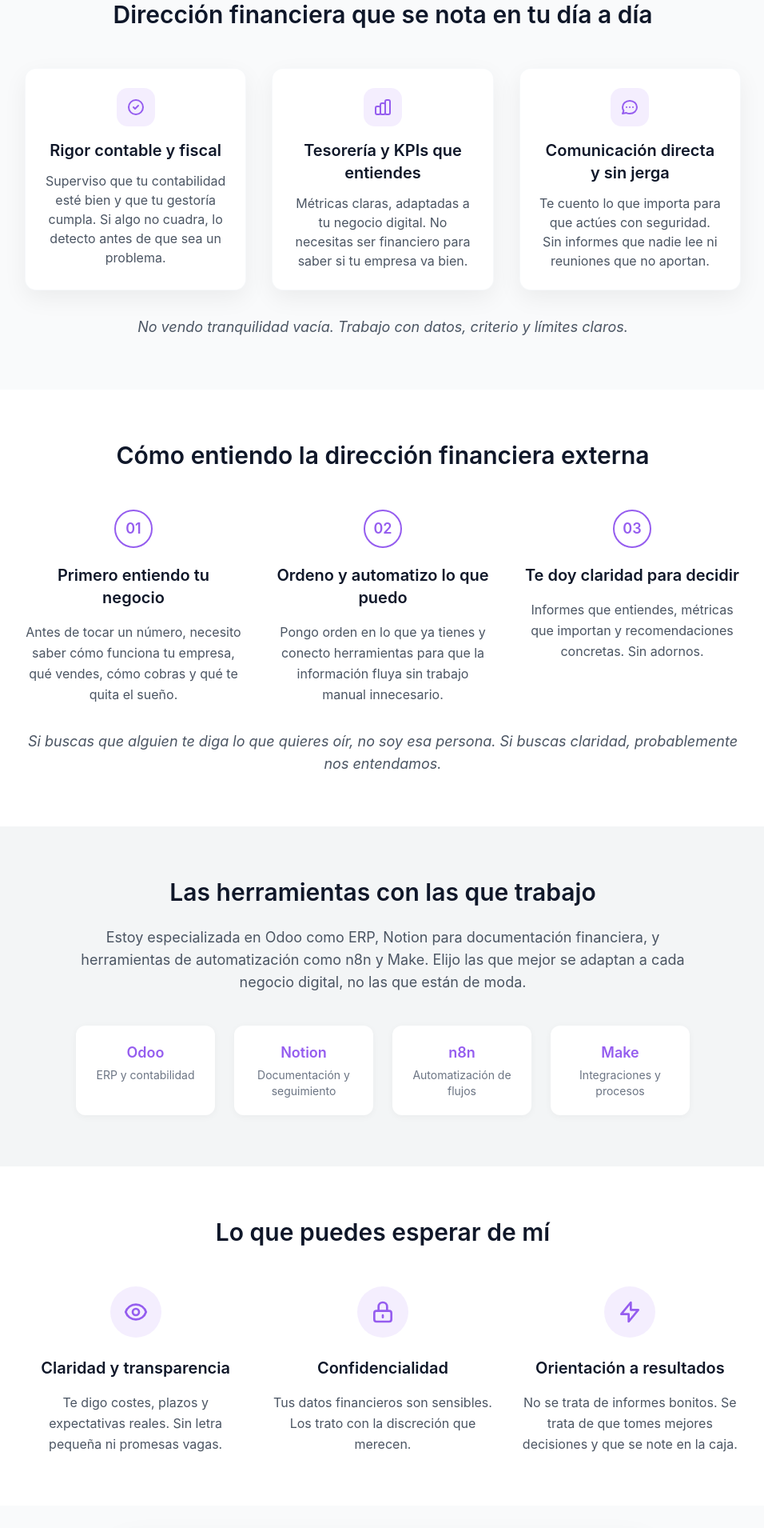
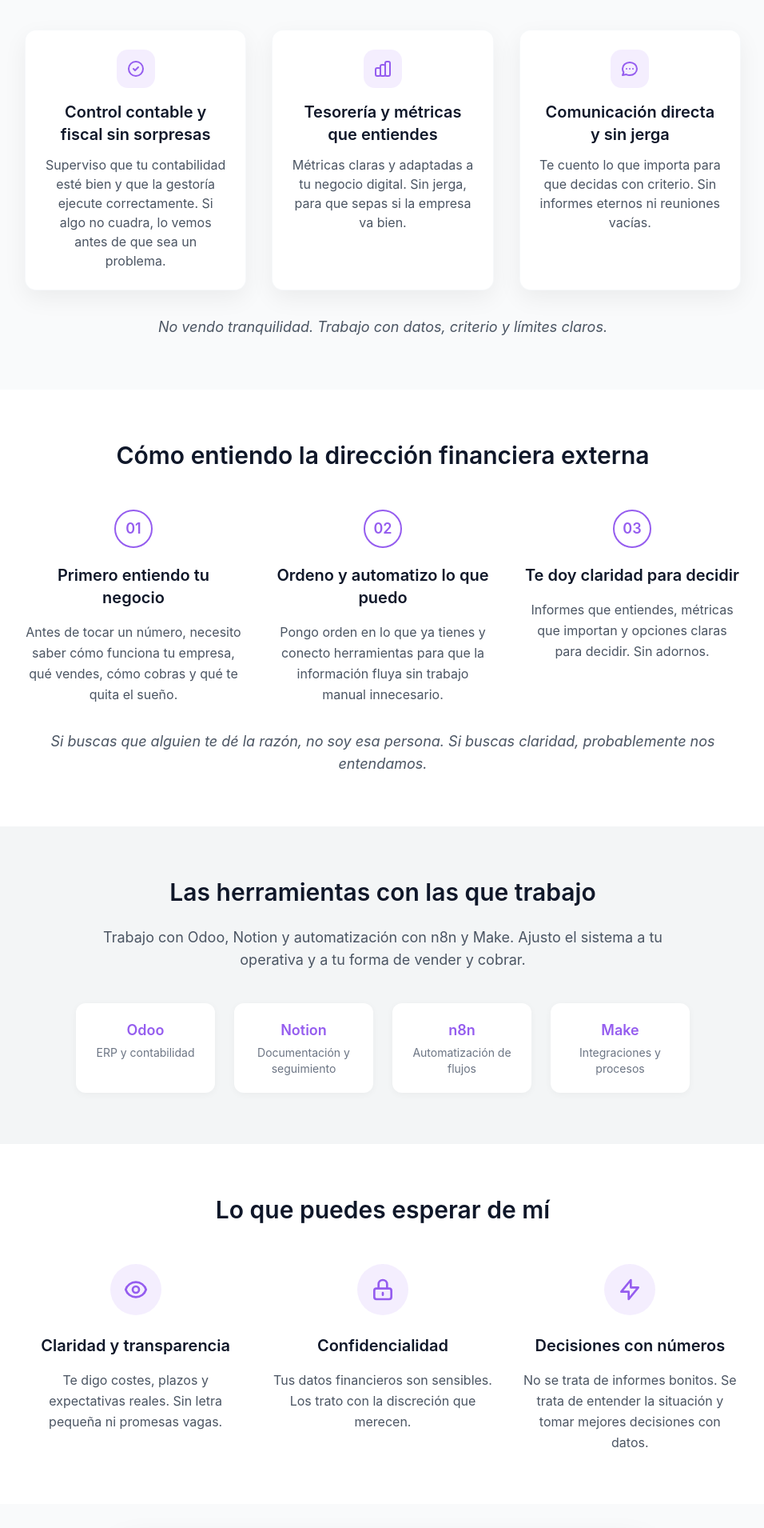
Before and after one commit to Shatzilie/web-finaptico, a React (Vite) app: page /sobre-mi in a window 1280 px wide. Shown: the part 780-2690 px from the top of the page at 80% size, without its empty margins (161-1117 px from the left). Built offline with nearby package versions, Linux system fonts and the light colour scheme.

Commit message:
fix: SobreMi V2 — refined copy, no jargon, aligned CFO positioning

```diff
--- a/src/pages/SobreMi.tsx
+++ b/src/pages/SobreMi.tsx
@@ -20,7 +20,7 @@ const SobreMi = () => {
             <div className="max-w-4xl mx-auto grid grid-cols-1 md:grid-cols-2 gap-12 items-center">
               <div className="text-center md:text-left">
                 <h1 className="text-4xl md:text-5xl font-bold leading-[1.15] text-text-primary mb-6 text-balance">
-                  Dirección financiera operativa para pymes tech. Remota, especializada y sin rodeos.
+                  Dirección financiera externa, operativa y clara para empresas tech
                 </h1>
                 <p className="text-body text-text-secondary leading-relaxed">
                   Soy Fátima. Trabajo como CFO externa con empresas tecnológicas y negocios digitales que quieren crecer sin improvisar sus finanzas.
@@ -54,8 +54,8 @@ const SobreMi = () => {
                       <path strokeLinecap="round" strokeLinejoin="round" strokeWidth={2} d="M9 12l2 2 4-4m6 2a9 9 0 11-18 0 9 9 0 0118 0z" />
                     </svg>
                   </div>
-                  <h3 className="text-subtitle font-semibold text-text-primary mb-3">Rigor contable y fiscal</h3>
-                  <p className="text-base text-text-secondary">Superviso que tu contabilidad esté bien y que tu gestoría cumpla. Si algo no cuadra, lo detecto antes de que sea un problema.</p>
+                  <h3 className="text-subtitle font-semibold text-text-primary mb-3">Control contable y fiscal sin sorpresas</h3>
+                  <p className="text-base text-text-secondary">Superviso que tu contabilidad esté bien y que la gestoría ejecute correctamente. Si algo no cuadra, lo vemos antes de que sea un problema.</p>
                 </div>
 
                 <div className="card-hover border border-border/30 text-center">
@@ -64,8 +64,8 @@ const SobreMi = () => {
                       <path strokeLinecap="round" strokeLinejoin="round" strokeWidth={2} d="M9 19v-6a2 2 0 00-2-2H5a2 2 0 00-2 2v6a2 2 0 002 2h2a2 2 0 002-2zm0 0V9a2 2 0 012-2h2a2 2 0 012 2v10m-6 0a2 2 0 002 2h2a2 2 0 002-2m0 0V5a2 2 0 012-2h2a2 2 0 012 2v14a2 2 0 01-2 2h-2a2 2 0 01-2-2z" />
                     </svg>
                   </div>
-                  <h3 className="text-subtitle font-semibold text-text-primary mb-3">Tesorería y KPIs que entiendes</h3>
-                  <p className="text-base text-text-secondary">Métricas claras, adaptadas a tu negocio digital. No necesitas ser financiero para saber si tu empresa va bien.</p>
+                  <h3 className="text-subtitle font-semibold text-text-primary mb-3">Tesorería y métricas que entiendes</h3>
+                  <p className="text-base text-text-secondary">Métricas claras y adaptadas a tu negocio digital. Sin jerga, para que sepas si la empresa va bien.</p>
                 </div>
 
                 <div className="card-hover border border-border/30 text-center">
@@ -75,10 +75,10 @@ const SobreMi = () => {
                     </svg>
                   </div>
                   <h3 className="text-subtitle font-semibold text-text-primary mb-3">Comunicación directa y sin jerga</h3>
-                  <p className="text-base text-text-secondary">Te cuento lo que importa para que actúes con seguridad. Sin informes que nadie lee ni reuniones que no aportan.</p>
+                  <p className="text-base text-text-secondary">Te cuento lo que importa para que decidas con criterio. Sin informes eternos ni reuniones vacías.</p>
                 </div>
               </div>
-              <p className="text-body text-text-secondary text-center mt-8 italic">No vendo tranquilidad vacía. Trabajo con datos, criterio y límites claros.</p>
+              <p className="text-body text-text-secondary text-center mt-8 italic">No vendo tranquilidad. Trabajo con datos, criterio y límites claros.</p>
             </div>
           </div>
         </section>
@@ -116,11 +116,11 @@ const SobreMi = () => {
                   </div>
                   <h3 className="text-subtitle font-semibold text-text-primary mb-4">Te doy claridad para decidir</h3>
                   <p className="text-base text-text-secondary leading-relaxed">
-                    Informes que entiendes, métricas que importan y recomendaciones concretas. Sin adornos.
+                    Informes que entiendes, métricas que importan y opciones claras para decidir. Sin adornos.
                   </p>
                 </div>
               </div>
-              <p className="text-body text-text-secondary text-center mt-8 italic">Si buscas que alguien te diga lo que quieres oír, no soy esa persona. Si buscas claridad, probablemente nos entendamos.</p>
+              <p className="text-body text-text-secondary text-center mt-8 italic">Si buscas que alguien te dé la razón, no soy esa persona. Si buscas claridad, probablemente nos entendamos.</p>
             </div>
           </div>
         </section>
@@ -131,7 +131,7 @@ const SobreMi = () => {
             <div className="max-w-3xl mx-auto text-center">
               <h2 className="text-h2 text-text-primary mb-6">Las herramientas con las que trabajo</h2>
               <p className="text-body text-text-secondary mb-10">
-                Estoy especializada en Odoo como ERP, Notion para documentación financiera, y herramientas de automatización como n8n y Make. Elijo las que mejor se adaptan a cada negocio digital, no las que están de moda.
+                Trabajo con Odoo, Notion y automatización con n8n y Make. Ajusto el sistema a tu operativa y a tu forma de vender y cobrar.
               </p>
               <div className="grid grid-cols-2 md:grid-cols-4 gap-6">
                 <div className="bg-white rounded-xl p-5 shadow-[0_2px_10px_rgba(0,0,0,0.04)]">
@@ -193,9 +193,9 @@ const SobreMi = () => {
                       <path strokeLinecap="round" strokeLinejoin="round" strokeWidth={2} d="M13 10V3L4 14h7v7l9-11h-7z" />
                     </svg>
                   </div>
-                  <h3 className="text-subtitle font-semibold text-text-primary mb-4">Orientación a resultados</h3>
+                  <h3 className="text-subtitle font-semibold text-text-primary mb-4">Decisiones con números</h3>
                   <p className="text-base text-text-secondary leading-relaxed">
-                    No se trata de informes bonitos. Se trata de que tomes mejores decisiones y que se note en la caja.
+                    No se trata de informes bonitos. Se trata de entender la situación y tomar mejores decisiones con datos.
                   </p>
                 </div>
               </div>
@@ -210,7 +210,7 @@ const SobreMi = () => {
               <div className="cta-gradient">
                 <h2 className="text-2xl md:text-3xl font-bold mb-4">¿Quieres saber si encajamos?</h2>
                 <p className="text-lg mb-8 opacity-90">
-                  Cuéntame la situación financiera de tu empresa. En 30 minutos te digo si puedo ayudarte o si lo que necesitas es otra cosa.
+                  Cuéntame tu situación. En 30 minutos te digo si puedo ayudarte o si necesitas otra cosa.
                 </p>
                 <Link
                   to="/contacto"
@@ -218,6 +218,9 @@ const SobreMi = () => {
                 >
                   Reserva tu llamada
                 </Link>
+                <p className="text-sm text-white/70 mt-6">
+                  Revisamos tu situación financiera y vemos si tiene sentido trabajar juntos. Si no encaja, te lo diré claro.
+                </p>
               </div>
             </div>
           </div>
```
